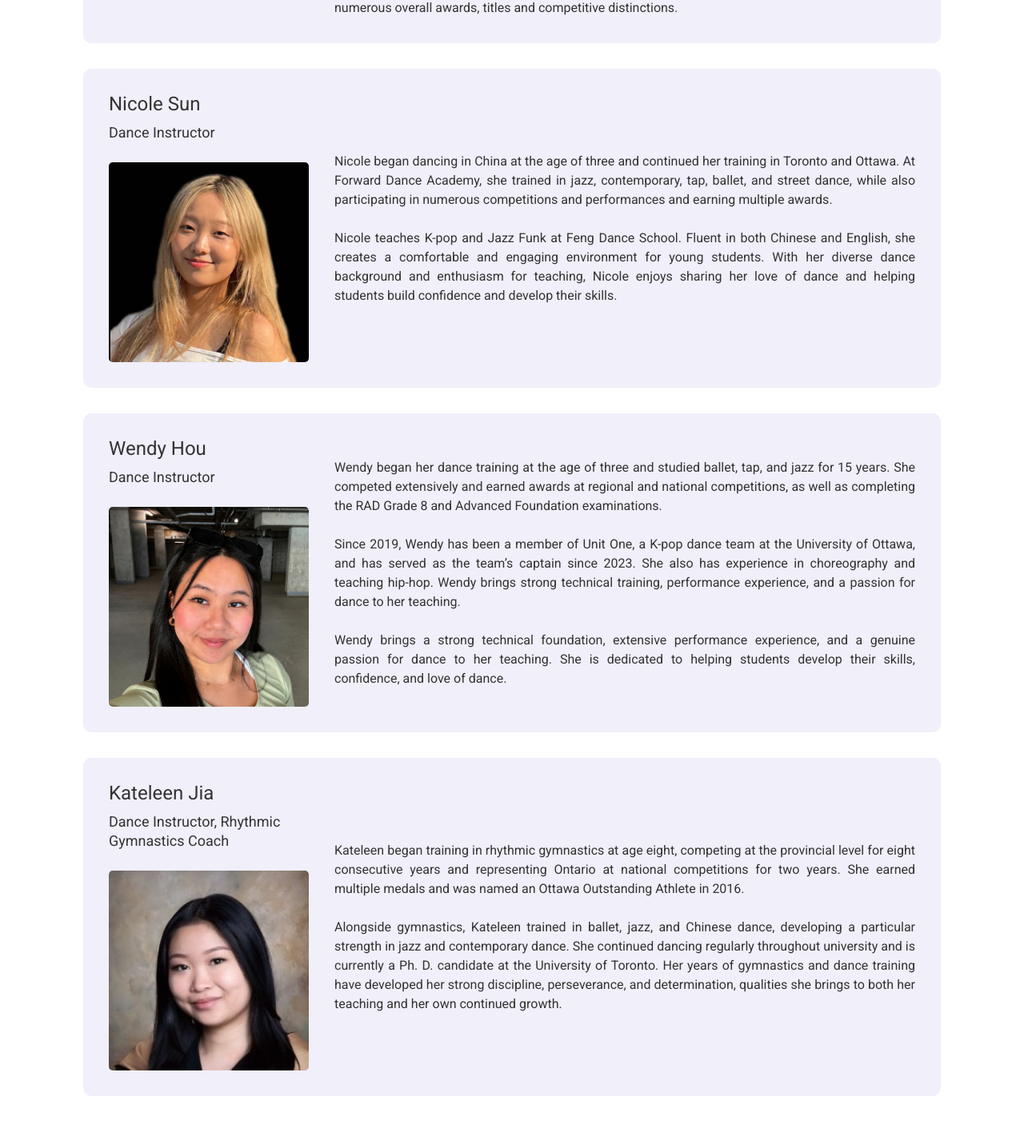
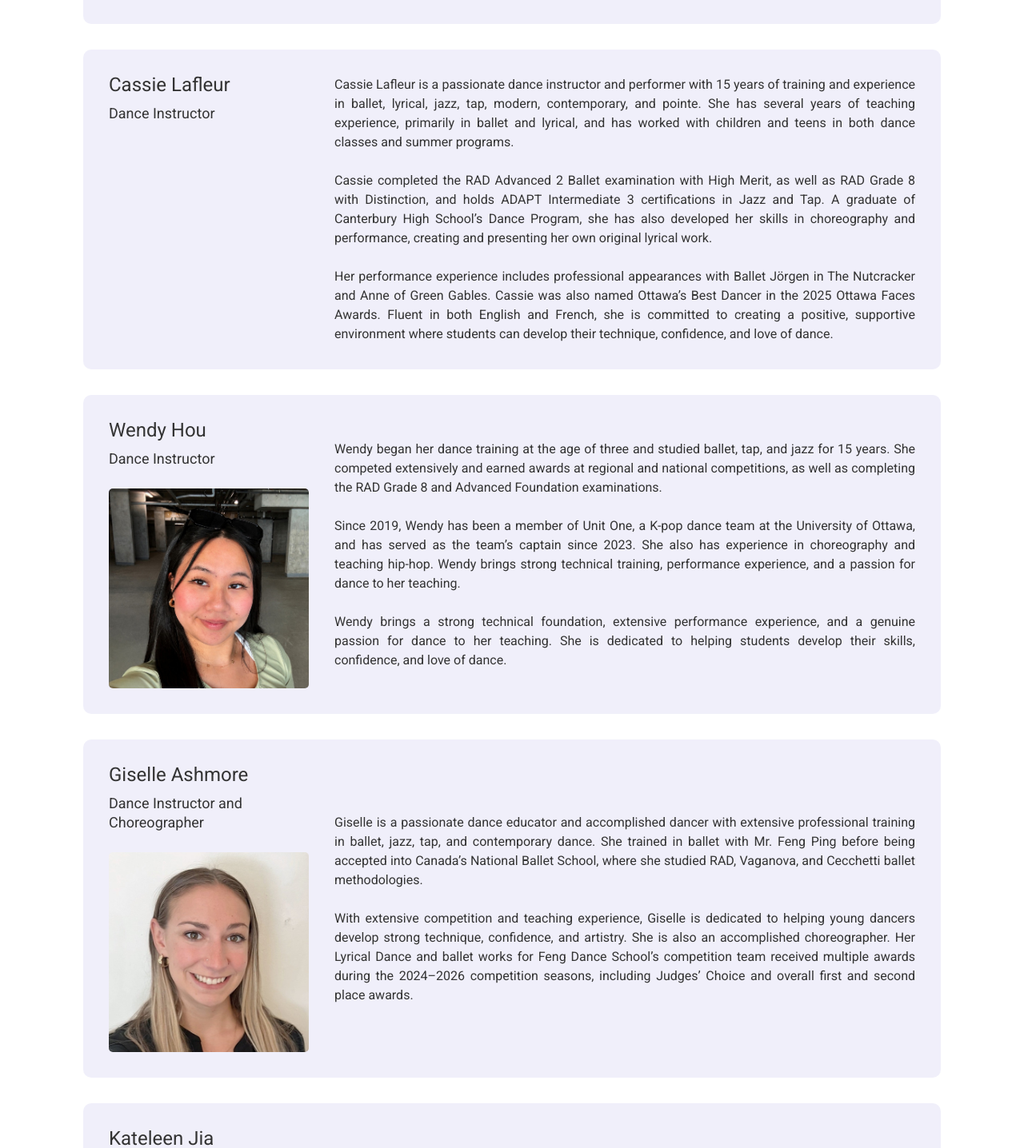
Before and after one commit to JacquelineJia/feng-dance, a React (Create React App) app: page /team in a window 1280 px wide. Shown: the part 2834-4270 px from the top of the page at 80% size. Built offline with nearby package versions, Linux system fonts and the light colour scheme; the HTML template or start-up script is replaced by a standard one.

Commit message:
add instructor cassie

```diff
--- a/src/components/Team/index.js
+++ b/src/components/Team/index.js
@@ -68,31 +68,6 @@ class Team extends Component {
               <span className={style.column}>
                 <span className={style.name}>
                   <FormattedMessage
-                    id="components.team.content.ourTeam.instructor.9.name"
-                    defaultMessage="Giselle Ashmore"
-                  />
-                </span>
-                <span className={style.role}>
-                  <FormattedMessage
-                    id="components.team.content.ourTeam.instructor.9"
-                    defaultMessage="Dance Instructor and Choreographer"
-                  />
-                </span>
-              </span>
-              <div className={`${style.image} ${style.imageGiselleAshmore}`}/>
-            </span>
-            <span className={style.description}>
-              <FormattedMessage
-                id="components.team.content.ourTeam.instructor.9.about"
-                defaultMessage=""
-              />
-            </span>
-          </span>
-          <span className={style.memberCard}>
-            <span className={style.column}>
-              <span className={style.column}>
-                <span className={style.name}>
-                  <FormattedMessage
                     id="components.team.content.ourTeam.instructor.1.name"
                     defaultMessage="Abbie Metcalfe"
                   />
@@ -143,6 +118,31 @@ class Team extends Component {
               <span className={style.column}>
                 <span className={style.name}>
                   <FormattedMessage
+                    id="components.team.content.ourTeam.instructor.3.name"
+                    defaultMessage="Cassie Lafleur"
+                  />
+                </span>
+                <span className={style.role}>
+                  <FormattedMessage
+                    id="components.team.content.ourTeam.instructor.3"
+                    defaultMessage="Dance Instructor"
+                  />
+                </span>
+              </span>
+              <div className={`${style.image} ${style.imageCassieLafleur}`}/>
+            </span>
+            <span className={style.description}>
+              <FormattedMessage
+                id="components.team.content.ourTeam.instructor.3.about"
+                defaultMessage=""
+              />
+            </span>
+          </span>
+          <span className={style.memberCard}>
+            <span className={style.column}>
+              <span className={style.column}>
+                <span className={style.name}>
+                  <FormattedMessage
                     id="components.team.content.ourTeam.instructor.2.name"
                     defaultMessage="Wendy Hou"
                   />
@@ -159,6 +159,31 @@ class Team extends Component {
             <span className={style.description}>
               <FormattedMessage
                 id="components.team.content.ourTeam.instructor.2.about"
+                defaultMessage=""
+              />
+            </span>
+          </span>
+          <span className={style.memberCard}>
+            <span className={style.column}>
+              <span className={style.column}>
+                <span className={style.name}>
+                  <FormattedMessage
+                    id="components.team.content.ourTeam.instructor.9.name"
+                    defaultMessage="Giselle Ashmore"
+                  />
+                </span>
+                <span className={style.role}>
+                  <FormattedMessage
+                    id="components.team.content.ourTeam.instructor.9"
+                    defaultMessage="Dance Instructor and Choreographer"
+                  />
+                </span>
+              </span>
+              <div className={`${style.image} ${style.imageGiselleAshmore}`}/>
+            </span>
+            <span className={style.description}>
+              <FormattedMessage
+                id="components.team.content.ourTeam.instructor.9.about"
                 defaultMessage=""
               />
             </span>
--- a/src/translations/en.json
+++ b/src/translations/en.json
@@ -51,9 +51,9 @@
   "components.team.content.ourTeam.instructor.2": "Dance Instructor",
   "components.team.content.ourTeam.instructor.2.about": "Wendy began her dance training at the age of three and studied ballet, tap, and jazz for 15 years. She competed extensively and earned awards at regional and national competitions, as well as completing the RAD Grade 8 and Advanced Foundation examinations.{linebreak}{linebreak}Since 2019, Wendy has been a member of Unit One, a K-pop dance team at the University of Ottawa, and has served as the team’s captain since 2023. She also has experience in choreography and teaching hip-hop. Wendy brings strong technical training, performance experience, and a passion for dance to her teaching.{linebreak}{linebreak}Wendy brings a strong technical foundation, extensive performance experience, and a genuine passion for dance to her teaching. She is dedicated to helping students develop their skills, confidence, and love of dance.",
   "components.team.content.ourTeam.instructor.2.name": "Wendy Hou",
-  "components.team.content.ourTeam.instructor.3": "",
-  "components.team.content.ourTeam.instructor.3.about": "",
-  "components.team.content.ourTeam.instructor.3.name": "",
+  "components.team.content.ourTeam.instructor.3": "Dance Instructor",
+  "components.team.content.ourTeam.instructor.3.about": "Cassie Lafleur is a passionate dance instructor and performer with 15 years of training and experience in ballet, lyrical, jazz, tap, modern, contemporary, and pointe. She has several years of teaching experience, primarily in ballet and lyrical, and has worked with children and teens in both dance classes and summer programs.{linebreak}{linebreak}Cassie completed the RAD Advanced 2 Ballet examination with High Merit, as well as RAD Grade 8 with Distinction, and holds ADAPT Intermediate 3 certifications in Jazz and Tap. A graduate of Canterbury High School’s Dance Program, she has also developed her skills in choreography and performance, creating and presenting her own original lyrical work.{linebreak}{linebreak}Her performance experience includes professional appearances with Ballet Jörgen in The Nutcracker and Anne of Green Gables. Cassie was also named Ottawa’s Best Dancer in the 2025 Ottawa Faces Awards. Fluent in both English and French, she is committed to creating a positive, supportive environment where students can develop their technique, confidence, and love of dance.",
+  "components.team.content.ourTeam.instructor.3.name": "Cassie Lafleur",
   "components.team.content.ourTeam.instructor.5": "",
   "components.team.content.ourTeam.instructor.5.about": "",
   "components.team.content.ourTeam.instructor.5.name": "",
--- a/src/translations/zh.json
+++ b/src/translations/zh.json
@@ -51,9 +51,9 @@
   "components.team.content.ourTeam.instructor.2": "舞者、 舞蹈老师",
   "components.team.content.ourTeam.instructor.2.about": "Wendy从4岁开始学习芭蕾，拥有十余年的专业舞蹈训练经历。她曾是一名 Full-time Competitor，多次参加各类舞蹈比赛及舞台演出，屡获佳绩，积累了丰富的舞台表演与竞技经验。在参加比赛的同时，Wendy坚持每年参加英国皇家舞蹈学院（RAD）芭蕾考级，并以优异成绩通过专业级高级基础（Advanced Foundation）考试，奠定了扎实的芭蕾基础。进入大学后，Wendy对街舞和K-pop舞蹈产生了浓厚的兴趣，并不断钻研不同舞蹈风格。她的舞蹈将扎实的基本功与现代舞蹈的律动相结合，充满活力与感染力。Wendy热爱舞蹈，更热爱与孩子们一起成长。她相信，每个孩子都拥有属于自己的舞蹈潜能，希望通过耐心、鼓励与专业的指导，帮助学生建立良好的舞蹈基础，提升自信，享受舞蹈带来的快乐，并在每一次学习中不断成长与进步。",
   "components.team.content.ourTeam.instructor.2.name": "Wendy Hou",
-  "components.team.content.ourTeam.instructor.3": "",
-  "components.team.content.ourTeam.instructor.3.about": "",
-  "components.team.content.ourTeam.instructor.3.name": "",
+  "components.team.content.ourTeam.instructor.3": "Dance Instructor",
+  "components.team.content.ourTeam.instructor.3.about": "Cassie Lafleur is a passionate dance instructor and performer with 15 years of training and experience in ballet, lyrical, jazz, tap, modern, contemporary, and pointe. She has several years of teaching experience, primarily in ballet and lyrical, and has worked with children and teens in both dance classes and summer programs.{linebreak}{linebreak}Cassie completed the RAD Advanced 2 Ballet examination with High Merit, as well as RAD Grade 8 with Distinction, and holds ADAPT Intermediate 3 certifications in Jazz and Tap. A graduate of Canterbury High School’s Dance Program, she has also developed her skills in choreography and performance, creating and presenting her own original lyrical work.{linebreak}{linebreak}Her performance experience includes professional appearances with Ballet Jörgen in The Nutcracker and Anne of Green Gables. Cassie was also named Ottawa’s Best Dancer in the 2025 Ottawa Faces Awards. Fluent in both English and French, she is committed to creating a positive, supportive environment where students can develop their technique, confidence, and love of dance.",
+  "components.team.content.ourTeam.instructor.3.name": "Cassie Lafleur",
   "components.team.content.ourTeam.instructor.5": "",
   "components.team.content.ourTeam.instructor.5.about": "",
   "components.team.content.ourTeam.instructor.5.name": "",
```
